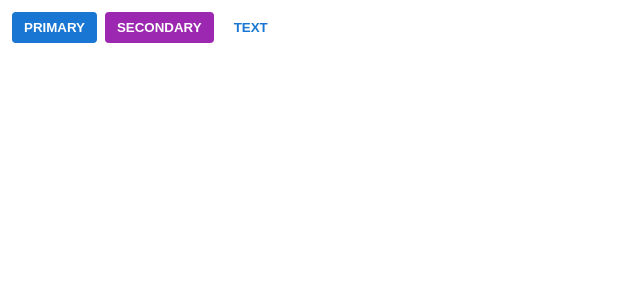
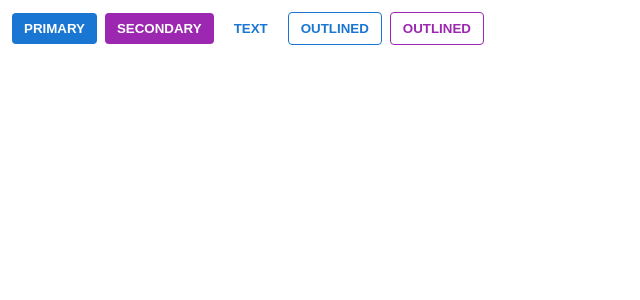
Before and after one commit to BielosX/spiritual-ui, a React (Vite) app: page / in a window 1280 px wide. Shown: the top 300 px of the page, without its empty margins (0-640 px from the left). Built offline with nearby package versions, Linux system fonts and the light colour scheme.

Commit message:
Add useCommonCssProperties hook. Add outlined button variant

```diff
--- a/src/App.tsx
+++ b/src/App.tsx
@@ -17,6 +17,12 @@ function App() {
       >
         Text
       </Button>
+      <Button color={ButtonColor.Primary} variant={ButtonVariant.Outlined}>
+        Outlined
+      </Button>
+      <Button color={ButtonColor.Secondary} variant={ButtonVariant.Outlined}>
+        Outlined
+      </Button>
     </>
   );
 }
--- a/src/Button/Button.css
+++ b/src/Button/Button.css
@@ -31,6 +31,33 @@
   }
 }
 
+.SpiritualUiButton-outlined {
+  &.SpiritualUiButton-primary {
+    background-color: var(--primary-contrast-color);
+    color: var(--primary-main-color);
+    border: 1px solid var(--primary-main-color);
+    &:hover {
+      background-color: color-mix(
+              in srgb,
+              var(--primary-light-color),
+              transparent 95%
+      );
+    }
+  }
+  &.SpiritualUiButton-secondary {
+    background-color: var(--secondary-contrast-color);
+    color: var(--secondary-main-color);
+    border: 1px solid var(--secondary-main-color);
+    &:hover {
+      background-color: color-mix(
+              in srgb,
+              var(--secondary-light-color),
+              transparent 95%
+      );
+    }
+  }
+}
+
 .SpiritualUiButton-text {
   &.SpiritualUiButton-primary {
     background-color: var(--primary-contrast-color);
--- a/src/Button/Button.tsx
+++ b/src/Button/Button.tsx
@@ -2,6 +2,7 @@ import { CSSProperties, FC } from "react";
 import "./Button.css";
 import { ButtonColor, ButtonProps, ButtonVariant } from "./ButtonProps.ts";
 import { useThemeContext } from "../Theme/ThemeContext.ts";
+import { useCommonCssProperties } from "../hooks/useCommonCssProperties/useCommonCssProperties.ts";
 
 export const Button: FC<ButtonProps> = ({
   children,
@@ -9,19 +10,13 @@ export const Button: FC<ButtonProps> = ({
   variant = ButtonVariant.Text,
   onClick,
 }) => {
-  const { palette, spacing } = useThemeContext();
+  const { spacing } = useThemeContext();
+  const cssProperties = useCommonCssProperties();
   const style = {
     "--radius": spacing(1),
     "--padding": `${spacing(2)} ${spacing(3)} ${spacing(2)} ${spacing(3)}`,
     "--margin": spacing(1),
-    "--primary-main-color": palette.primary.main,
-    "--primary-dark-color": palette.primary.dark,
-    "--primary-light-color": palette.primary.light,
-    "--primary-contrast-color": palette.primary.contrastText,
-    "--secondary-main-color": palette.secondary.main,
-    "--secondary-dark-color": palette.secondary.dark,
-    "--secondary-light-color": palette.secondary.light,
-    "--secondary-contrast-color": palette.secondary.contrastText,
+    ...cssProperties,
   } as CSSProperties;
   const classes: Array<string> = [
     "SpiritualUiButton-base",
--- /dev/null
+++ b/src/hooks/useCommonCssProperties/useCommonCssProperties.ts
@@ -0,0 +1,16 @@
+import { useThemeContext } from "../../Theme/ThemeContext.ts";
+import { CSSProperties } from "react";
+
+export const useCommonCssProperties: () => CSSProperties = () => {
+  const { palette } = useThemeContext();
+  return {
+    "--primary-main-color": palette.primary.main,
+    "--primary-dark-color": palette.primary.dark,
+    "--primary-light-color": palette.primary.light,
+    "--primary-contrast-color": palette.primary.contrastText,
+    "--secondary-main-color": palette.secondary.main,
+    "--secondary-dark-color": palette.secondary.dark,
+    "--secondary-light-color": palette.secondary.light,
+    "--secondary-contrast-color": palette.secondary.contrastText,
+  } as CSSProperties;
+};
```
